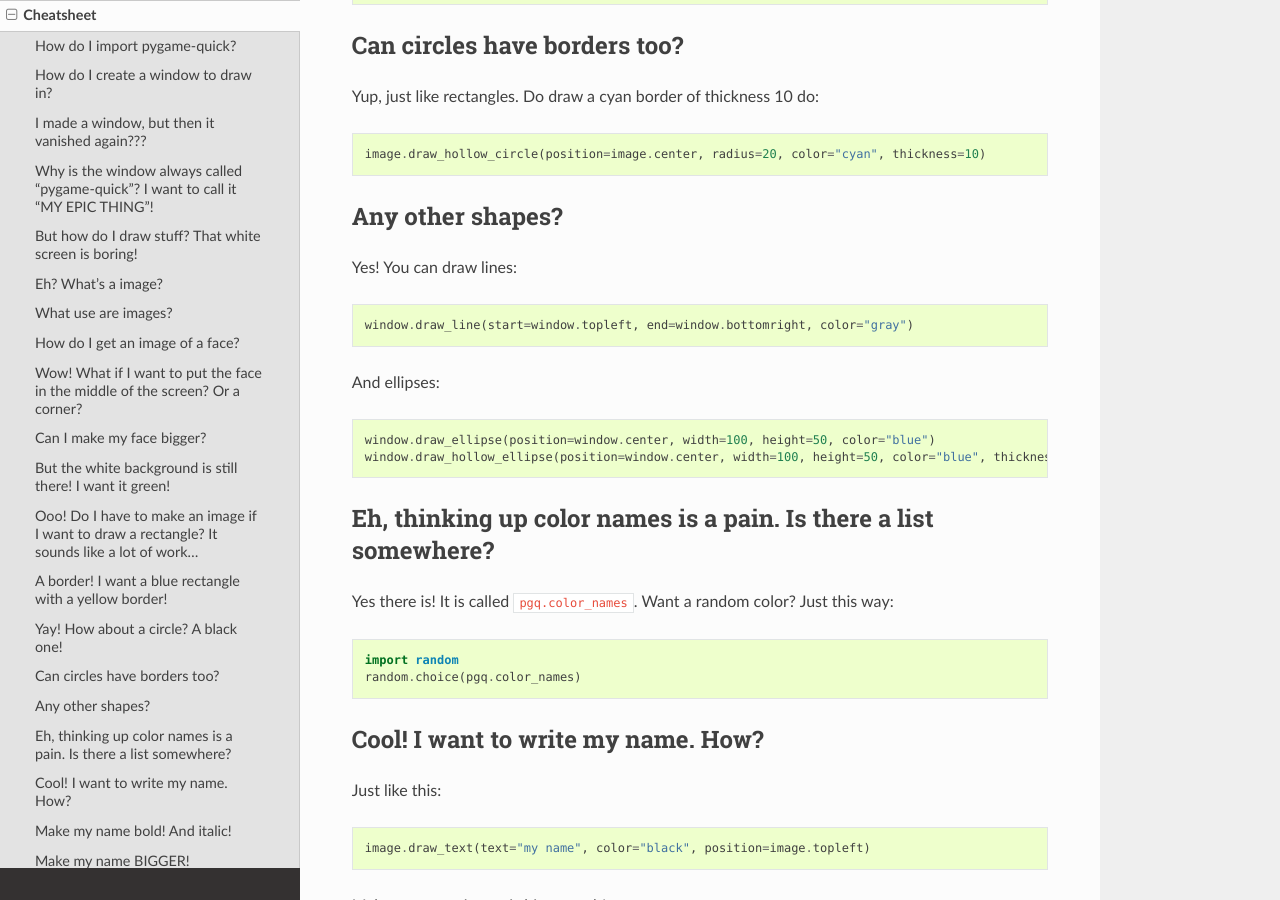
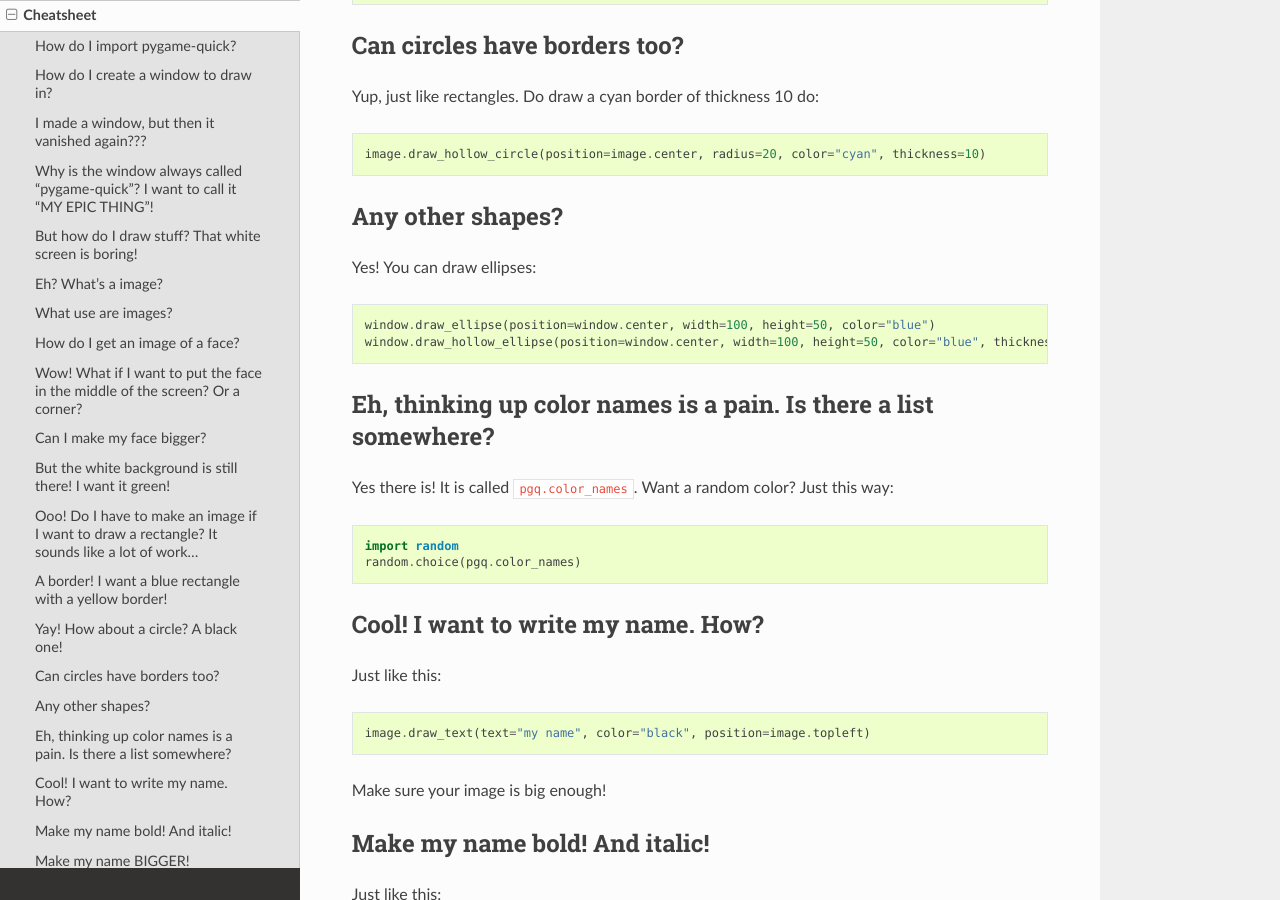
Before and after one commit to matsjoyce/pygame-go, a Sphinx documentation site: the page built from docs/cheatsheet.rst, in a window 1280 px wide and 900 px high, scrolled down 6746 px. Built offline with Sphinx 7.4.7 and the Read the Docs theme 2.0.0, drawn with Linux system fonts in a browser that asks for light colours.

Commit message:
Whoops, duplicated docs

```diff
--- a/docs/cheatsheet.rst
+++ b/docs/cheatsheet.rst
@@ -252,11 +252,7 @@ Yup, just like rectangles. Do draw a cyan border of thickness 10 do::
 Any other shapes?
 -----------------
 
-Yes! You can draw lines::
-
-    window.draw_line(start=window.topleft, end=window.bottomright, color="gray")
-
-And ellipses::
+Yes! You can draw ellipses::
 
     window.draw_ellipse(position=window.center, width=100, height=50, color="blue")
     window.draw_hollow_ellipse(position=window.center, width=100, height=50, color="blue", thickness=5)
```
